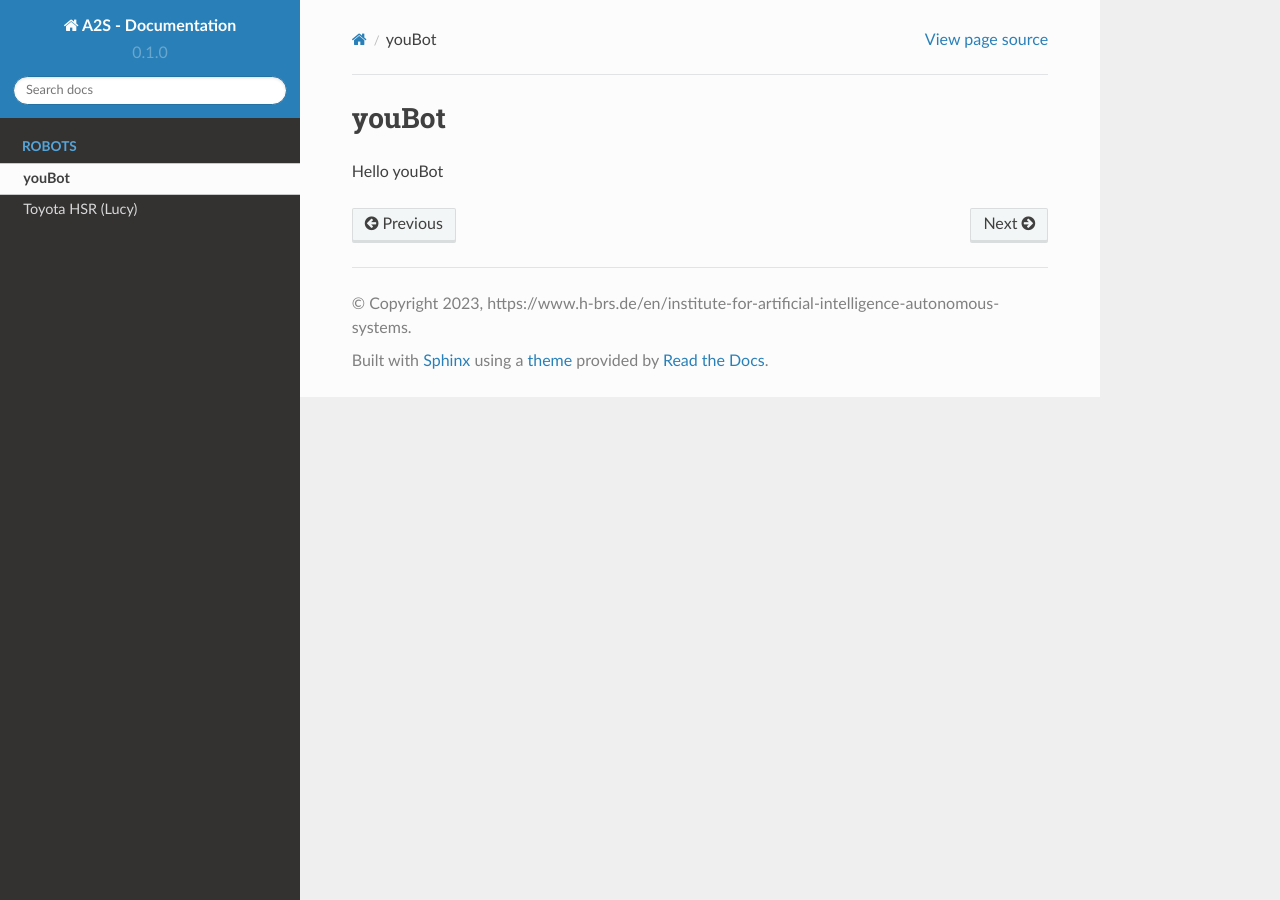
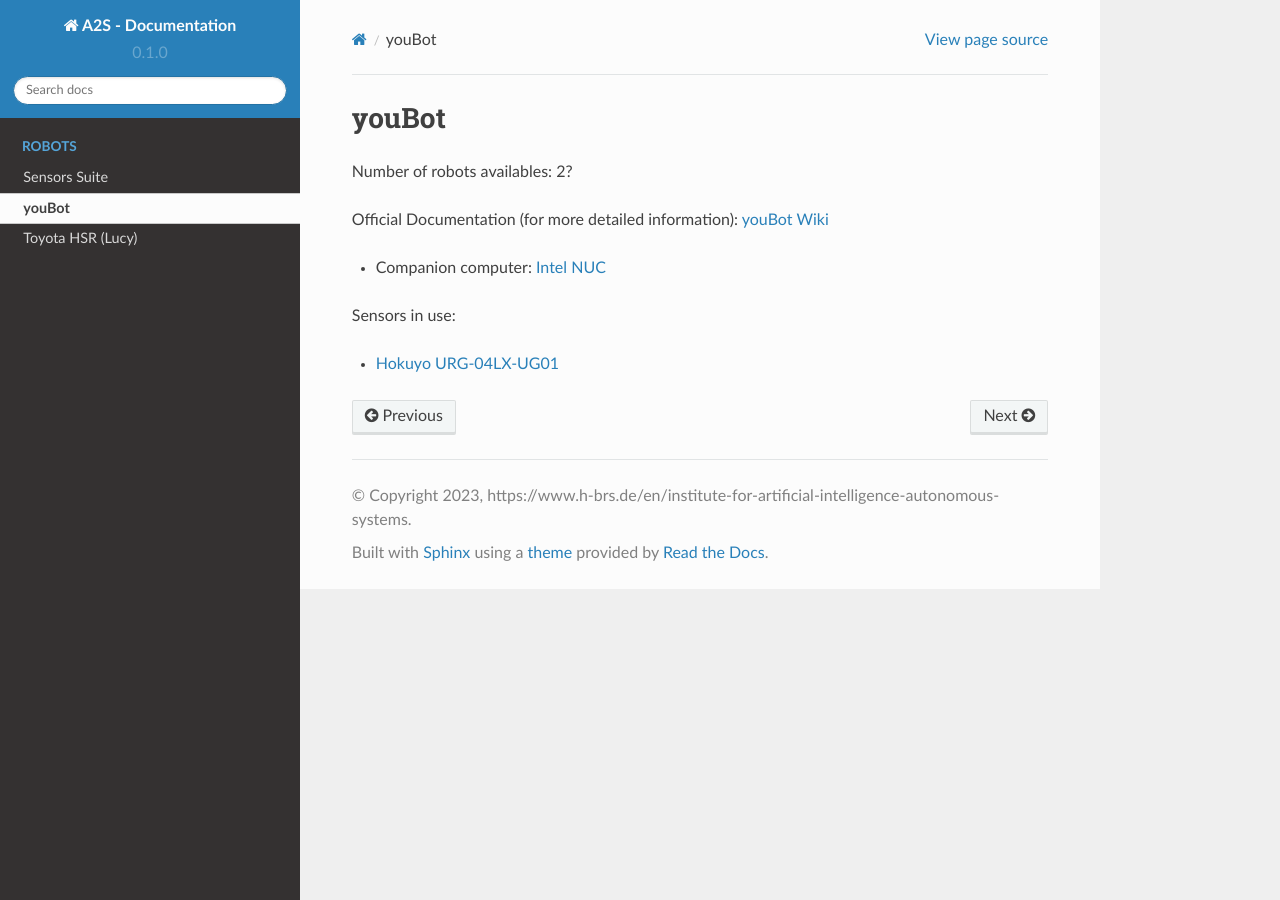
Before and after one commit to harleylara/documentation, a Sphinx documentation site: the page built from docs/source/robots/youbot.rst, in a window 1280 px wide. Built offline with Sphinx 7.4.7 and the Read the Docs theme 2.0.0, drawn with Linux system fonts in a browser that asks for light colours.

Commit message:
init youbot

```diff
--- a/docs/source/index.rst
+++ b/docs/source/index.rst
@@ -9,5 +9,6 @@ TODO: Expand the main page with information about the `Institute for Artificial
    :hidden:
    :caption: Robots
 
+   robots/sensors
    robots/youbot
    robots/toyota-hsr
--- /dev/null
+++ b/docs/source/robots/sensors.rst
@@ -0,0 +1,6 @@
+Sensors Suite
+=============
+
+Range finders:
+
+- `Hokuyo URG-04LX-UG01 <https://www.hokuyo-aut.jp/search/single.php?serial=166>`_
--- a/docs/source/robots/youbot.rst
+++ b/docs/source/robots/youbot.rst
@@ -1,4 +1,12 @@
 youBot
 ======
 
-Hello youBot
+Number of robots availables: 2?
+
+Official Documentation (for more detailed information): `youBot Wiki <http://www.youbot-store.com/wiki/index.php/Main_Page>`_
+
+- Companion computer: `Intel NUC <https://www.intel.com/content/www/us/en/products/details/nuc/kits/products.html>`_
+
+Sensors in use:
+
+- `Hokuyo URG-04LX-UG01 <https://www.hokuyo-aut.jp/search/single.php?serial=166>`_
```
